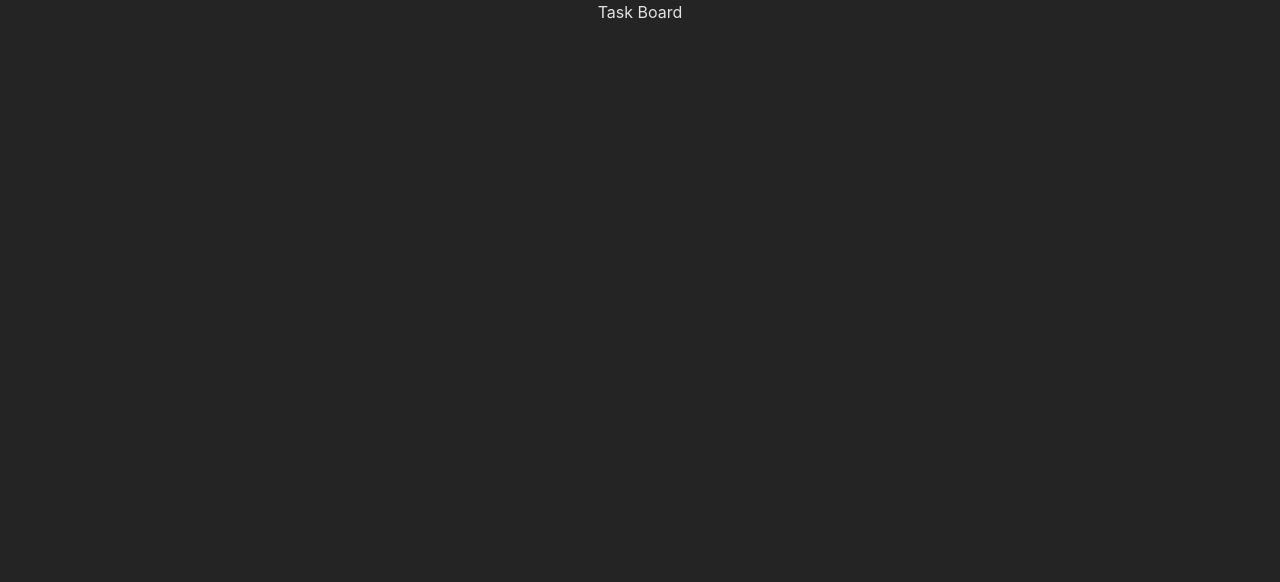
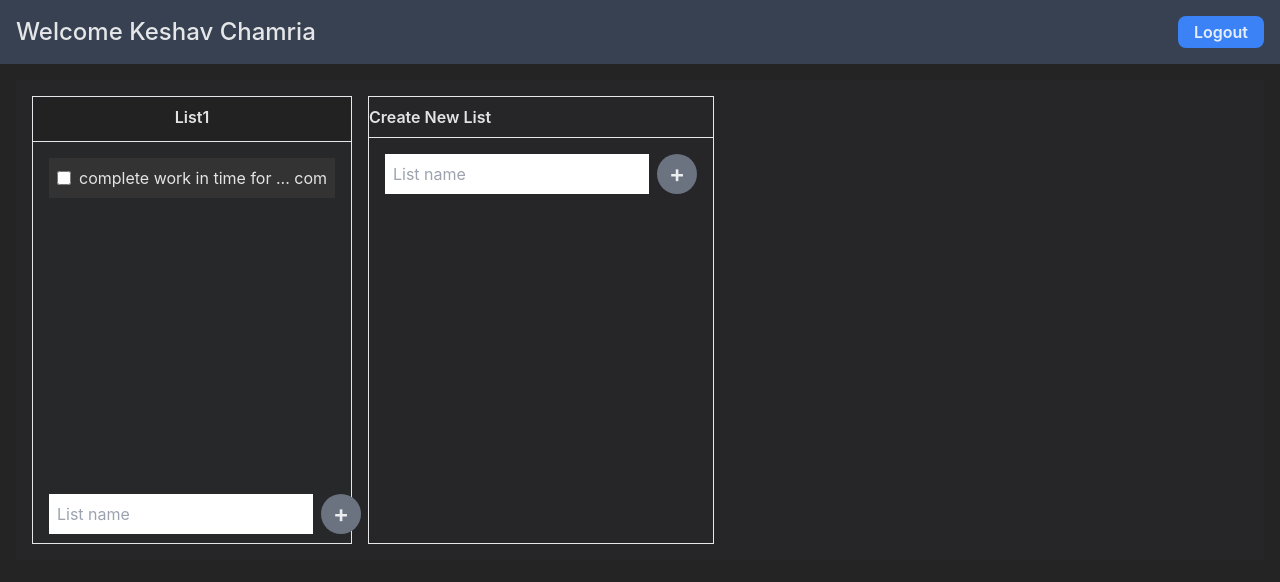
Before and after one commit to KESHAVsCODE/TaskBoard_Frontend, a React (Vite) app: page / in a window 1280 px wide. Shown: the top 582 px of the page. Built offline with nearby package versions, Linux system fonts and the light colour scheme.

Commit message:
implement List and CreateList components

```diff
--- a/index.css
+++ b/index.css
@@ -1,6 +1,47 @@
 @tailwind base;
 @tailwind components;
 @tailwind utilities;
+
+@layer components {
+  .customButton {
+    @apply bg-buttonBackground text-white font-bold text-xs px-6 py-2 rounded-lg hover:opacity-80 transition-opacity duration-200;
+  }
+  .smooth-scroll {
+    scroll-behavior: smooth;
+  }
+  .snap-inline {
+    scroll-snap-type: inline mandatory;
+    scroll-padding-inline: 1rem;
+  }
+  .no-scrollbar {
+    scrollbar-width: none; /* Firefox */
+    -ms-overflow-style: none; /* Internet Explorer/Edge */
+  }
+
+  ::-webkit-scrollbar {
+    width: 14px;
+  }
+
+  ::-webkit-scrollbar-track {
+    background: #333;
+
+    overflow: "hidden";
+  }
+
+  ::-webkit-scrollbar-thumb {
+    background: #666;
+    border-radius: 10px;
+  }
+
+  ::-webkit-scrollbar-thumb:hover {
+    background: #888;
+  }
+  /* Hide scrollbar for WebKit (Chrome, Safari) */
+  .no-scrollbar::-webkit-scrollbar {
+    display: none;
+    width: 0.5em;
+  }
+}
 :root {
   font-family: Inter, system-ui, Avenir, Helvetica, Arial, sans-serif;
   line-height: 1.5;
@@ -27,7 +68,7 @@ h1 {
   font-size: 3.2em;
   line-height: 1.1;
 }
-
+/*
 button {
   border-radius: 8px;
   border: 1px solid transparent;
@@ -45,4 +86,4 @@ button:hover {
 button:focus,
 button:focus-visible {
   outline: 4px auto -webkit-focus-ring-color;
-}
+} */
--- a/src/App.jsx
+++ b/src/App.jsx
@@ -1,7 +1,20 @@
+import CreateNewList from "./components/CreateNewList";
+import List from "./components/List";
 function App() {
   return (
     <>
-      <div className="text-center">Task Board</div>
+      <div className="w-full h-full">
+        <header className="p-4 flex justify-between bg-gray-700">
+          <p className="text-2xl font-medium">Welcome Keshav Chamria</p>
+          <button className="px-4 py-1 bg-blue-500 font-semibold rounded-lg hover:opacity-50 active:scale-90 transition-all">
+            Logout
+          </button>
+        </header>
+        <div className="h-[480px] m-4 p-4 flex gap-4 bg-extraLightBlack overflow-x-auto">
+          <List />
+          <CreateNewList />
+        </div>
+      </div>
     </>
   );
 }
--- /dev/null
+++ b/src/components/CreateNewList.jsx
@@ -0,0 +1,15 @@
+const CreateNewList = () => {
+  return (
+    <div className="border">
+      <h3 className="font-semibold border-b py-2">Create New List</h3>
+      <div className="p-4 flex gap-2">
+        <input type="text" placeholder="List name" className="p-2 flex-grow" />
+        <button className="w-10 h-10 text-2xl font-semibold bg-gray-500 rounded-full cursor-pointer hover:opacity-50 active:scale-90 transition-all">
+          +
+        </button>
+      </div>
+    </div>
+  );
+};
+
+export default CreateNewList;
--- /dev/null
+++ b/src/components/List.jsx
@@ -0,0 +1,36 @@
+const List = () => {
+  return (
+    <div className="w-80 border flex flex-col">
+      <h3 className="h-[10%] px-4 py-2 text-center font-semibold border-b bg-[#222]">
+        List1
+      </h3>
+      <div className="h-[90%] px-4 pt-4 flex-grow bg-[#272829]">
+        <div className="pb-4 h-[85%] flex flex-col gap-2 overflow-y-auto">
+          <div className="px-2 py-2 flex items-center gap-2 bg-[#333]">
+            <input type="checkbox" className="w-6 h-6" />
+            <input
+              type="text"
+              disabled
+              className="outline-none bg-[#333] "
+              value="complete work in time for ... complete work in time for ..."
+            />
+          </div>
+        </div>
+        <div className="h-[15%] flex items-center">
+          <div className="flex gap-2">
+            <input
+              type="text"
+              placeholder="List name"
+              className="p-2 flex-grow"
+            />
+            <button className="w-10 h-10 text-2xl font-semibold  rounded-full cursor-pointer hover:opacity-50 active:scale-90 transition-all bg-gray-500">
+              +
+            </button>
+          </div>
+        </div>
+      </div>
+    </div>
+  );
+};
+
+export default List;
--- a/tailwind.config.js
+++ b/tailwind.config.js
@@ -2,7 +2,22 @@
 export default {
   content: ["./index.html", "./src/**/*.{js,ts,jsx,tsx}"],
   theme: {
-    extend: {},
+    extend: {
+      backgroundColor: {
+        extraLightBlack: "#262629",
+        lightBlack: "#1e1e21",
+        mediumBlack: "#1a1a1e",
+        darkBlack: "#0f0f10",
+        lightGray: "#607274",
+      },
+      borderColor: {
+        lightGray: "#444",
+      },
+      textColor: {
+        lightGray: "#c1c1c2",
+        darkGray: "#666",
+      },
+    },
   },
   plugins: [],
 };
```
